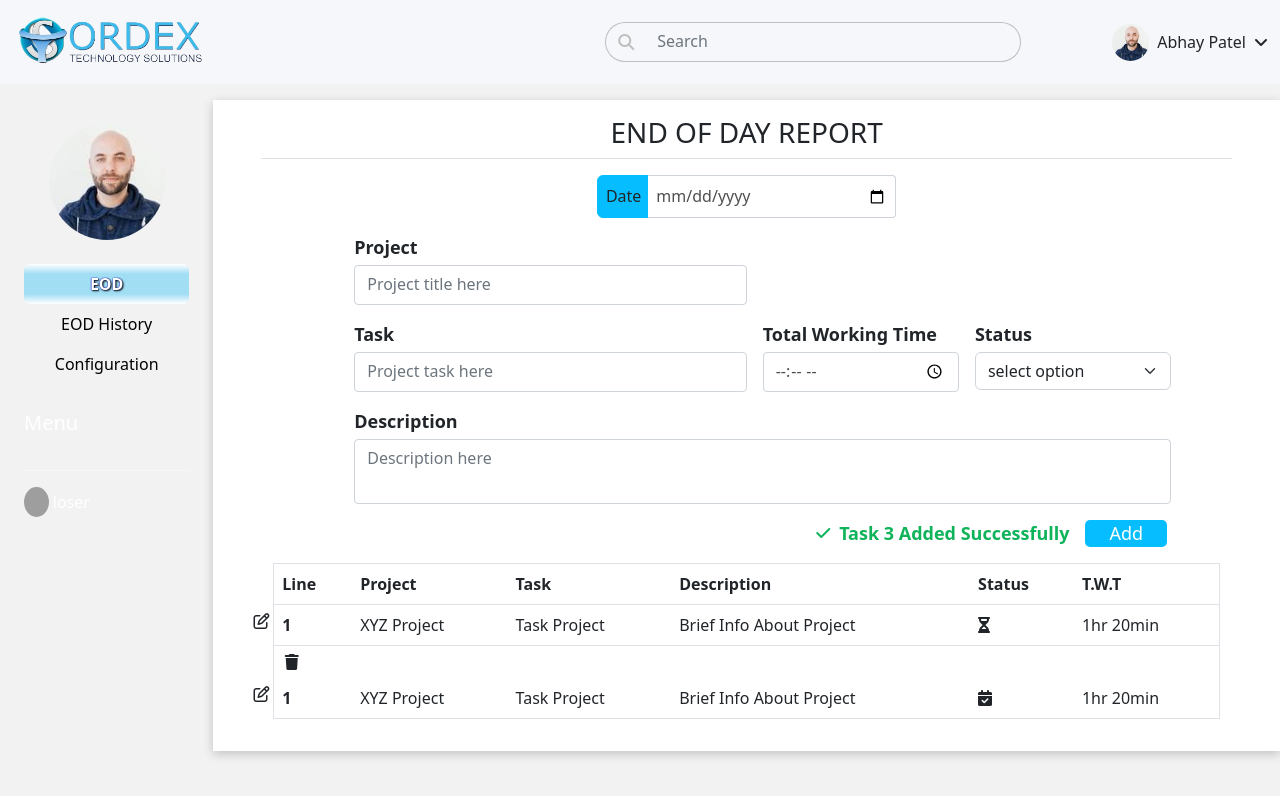
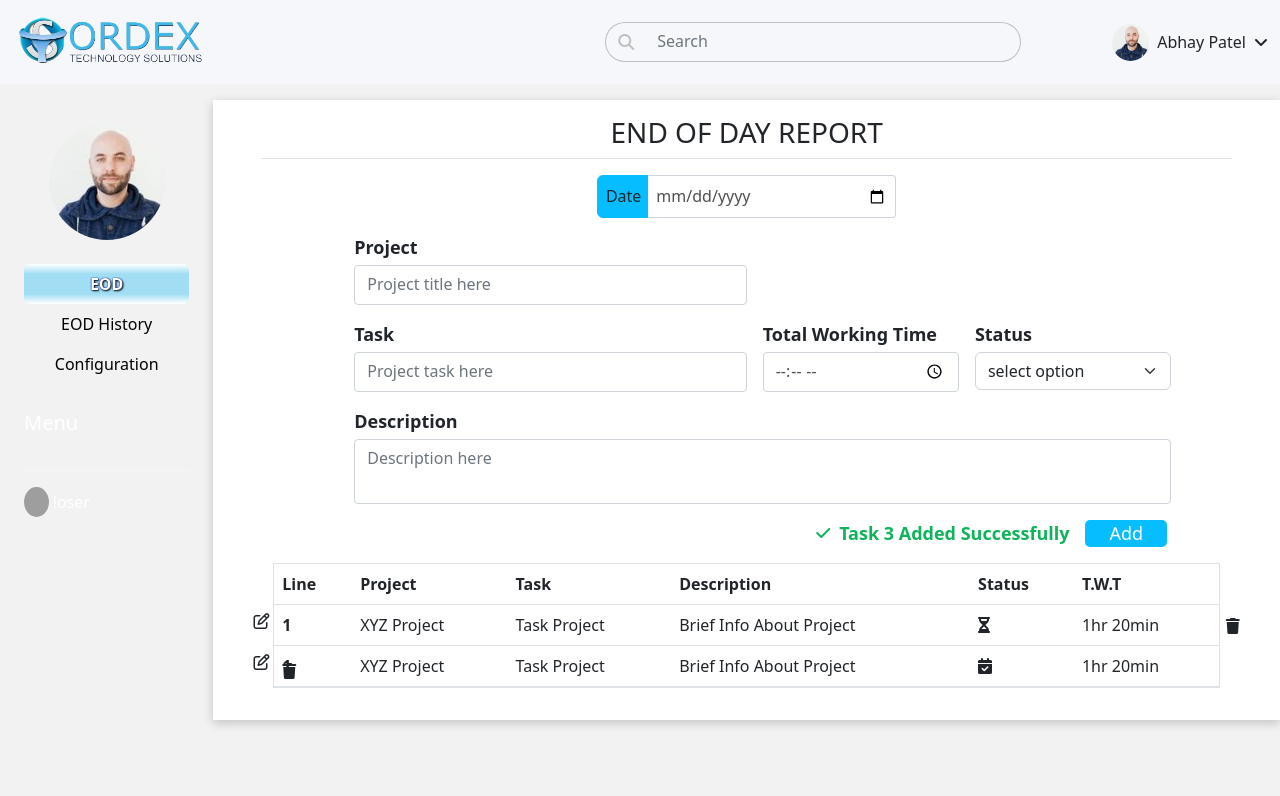
Before and after one commit to PrinceOrdex/Ordex_EOD, a React (Create React App) app in the folder eod-report/: page / in a window 1280 px wide. Shown: the top 796 px of the page. Built offline with nearby package versions, Linux system fonts and the light colour scheme; grey boxes are pictures that could not be loaded.

Commit message:
Add Delete icon change

```diff
--- a/eod-report/src/Component/Employee/Eod_main.jsx
+++ b/eod-report/src/Component/Employee/Eod_main.jsx
@@ -129,7 +129,7 @@ const Eod_main = () => {
               </td>
               <td>1hr 20min</td>
             </tr>
-            <div className="position-relative table-delete"><i class="fa-solid fa-trash"></i></div>
+            <div className="position-absolute table-delete"><i class="fa-solid fa-trash"></i></div>
             <div className="position-absolute table-edit"><i class="fa-regular fa-pen-to-square"></i></div>
             <tr className="position-relative">
               <th scope="row">1</th>
@@ -139,6 +139,7 @@ const Eod_main = () => {
               <td><i class="fa-solid fa-calendar-check"></i></td>
               <td>1hr 20min</td>
             </tr>
+            <div className="position-absolute bottom-0"><i class="fa-solid fa-trash"></i></div>
 
           </tbody>
         </table>
--- a/eod-report/src/css/eod.css
+++ b/eod-report/src/css/eod.css
@@ -202,6 +202,6 @@ select:focus {
 }
 
 .table-delete {
-    bottom: -2%;
+    bottom: 55%;
     right: -3%;
 }
```
